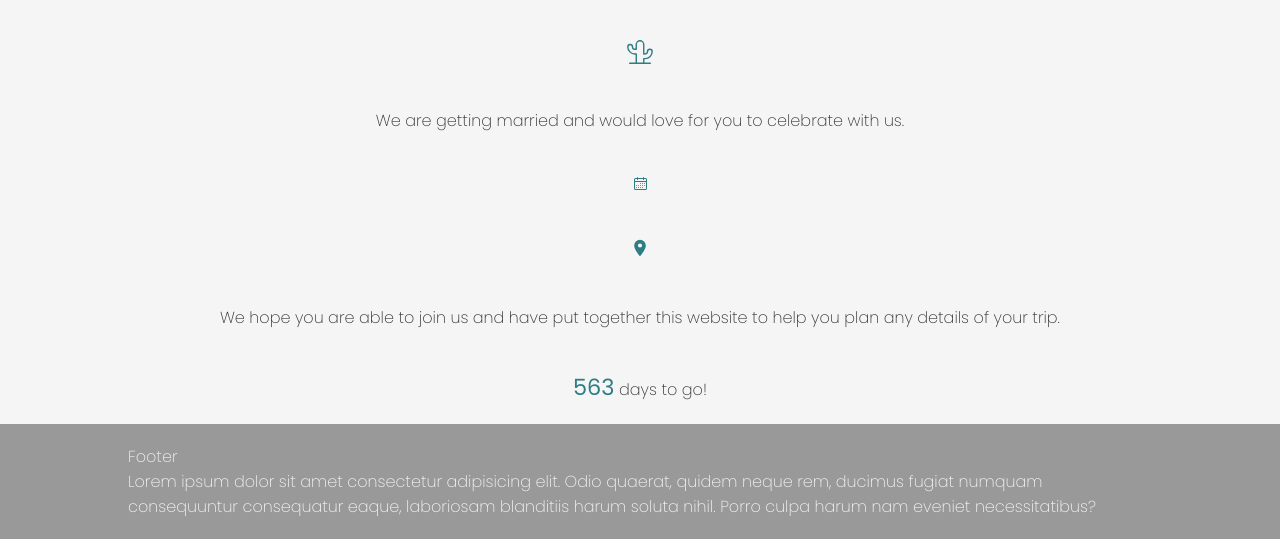
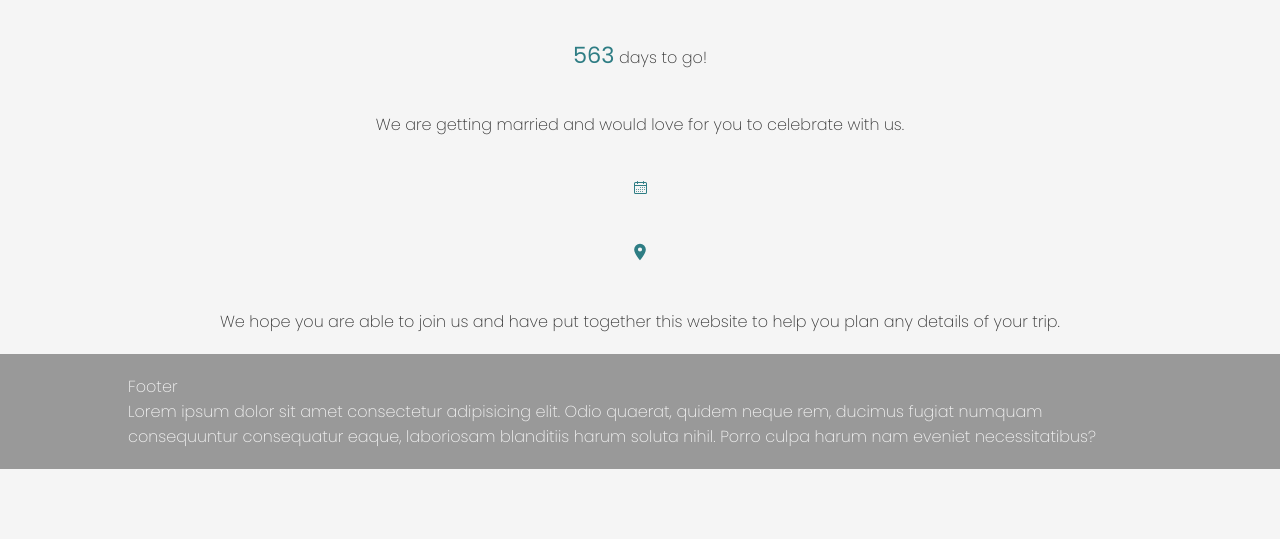
Before and after one commit to boydy44/wedding-site, a plain HTML site: page index.html in a window 1280 px wide. Shown: the part 1005-1544 px from the top of the page. After the commit the page ends 1474 px from the top, so only its background shows below. Drawn offline with Linux system fonts and the light colour scheme.

Commit message:
Add files via upload

```diff
--- a/index.html
+++ b/index.html
@@ -57,17 +57,9 @@
       </div>
       <div class="section-container">
         <div class="section-item">
-          <svg
-            xmlns="http://www.w3.org/2000/svg"
-            width="30"
-            height="30"
-            viewBox="0 0 256 256"
-          >
-            <path
-              fill="#2e7d84"
-              d="M216 210h-50v-28h6a66.08 66.08 0 0 0 66-66a26 26 0 0 0-52 0a14 14 0 0 1-14 14h-6V56a38 38 0 0 0-76 0v34h-6a14 14 0 0 1-14-14a26 26 0 0 0-52 0a66.08 66.08 0 0 0 66 66h6v68H40a6 6 0 0 0 0 12h176a6 6 0 0 0 0-12ZM96 130H84a54.06 54.06 0 0 1-54-54a14 14 0 0 1 28 0a26 26 0 0 0 26 26h12a6 6 0 0 0 6-6V56a26 26 0 0 1 52 0v80a6 6 0 0 0 6 6h12a26 26 0 0 0 26-26a14 14 0 0 1 28 0a54.06 54.06 0 0 1-54 54h-12a6 6 0 0 0-6 6v34h-52v-74a6 6 0 0 0-6-6Z"
-            />
-          </svg>
+          <p class="text-align-center">
+            <span id="daysCounter"></span> days to go!
+          </p>
         </div>
       </div>
       <div class="section-container">
@@ -123,13 +115,6 @@
           </p>
         </div>
       </div>
-      <div class="section-container">
-        <div class="section-item">
-          <p class="text-align-center">
-            <span id="daysCounter"></span> days to go!
-          </p>
-        </div>
-      </div>
     </div>
     <div class="footer">
       <p>Footer</p>
--- a/style.css
+++ b/style.css
@@ -38,6 +38,10 @@ img {
 }
 
 h2 {
+  color: var(--color-one);
+}
+
+.svg {
   color: var(--color-one);
 }
 
```
